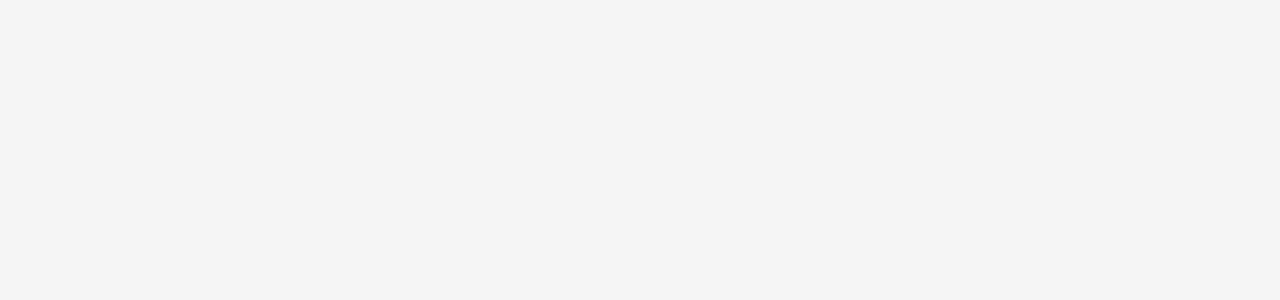
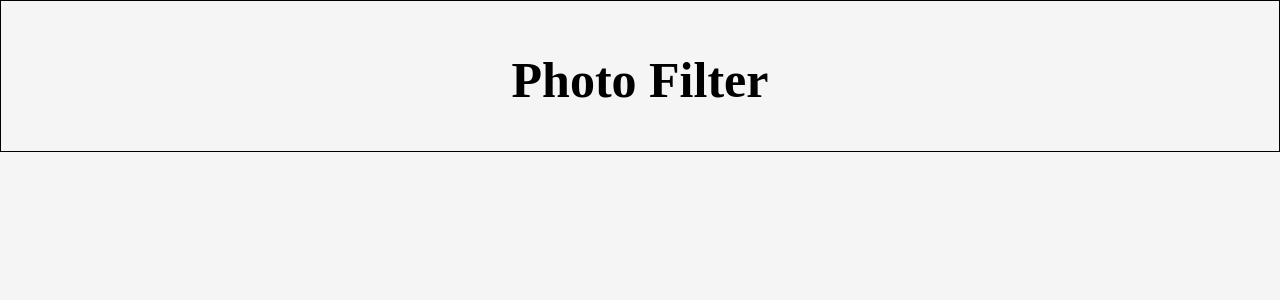
Before and after one commit to NelsonWu820/photo_filter_react, a React (Create React App) app: page / in a window 1280 px wide. Shown: the top 300 px of the page. Built offline with nearby package versions, Linux system fonts and the light colour scheme.

Commit message:
Basic Header added

```diff
--- a/src/App.js
+++ b/src/App.js
@@ -1,7 +1,9 @@
+import Header from "./components/Header";
 
 function App() {
   return (
     <div className="App">
+      <Header/>
     </div>
   );
 }
--- /dev/null
+++ b/src/components/Header.js
@@ -0,0 +1,10 @@
+
+const Header = () => {
+  return (
+    <section className="header">
+        <h1 className="title">Photo Filter</h1>
+    </section>
+  )
+}
+
+export default Header
--- a/src/index.css
+++ b/src/index.css
@@ -12,3 +12,16 @@ code {
   font-family: source-code-pro, Menlo, Monaco, Consolas, 'Courier New',
     monospace;
 }
+
+.header {
+  height: 100px;
+  border: 1px solid black;
+  padding-top: 50px;
+}
+
+.title {
+  font-family: Gabriola;
+  font-size: 50px;
+  margin: auto;
+  text-align: center;
+}
```
